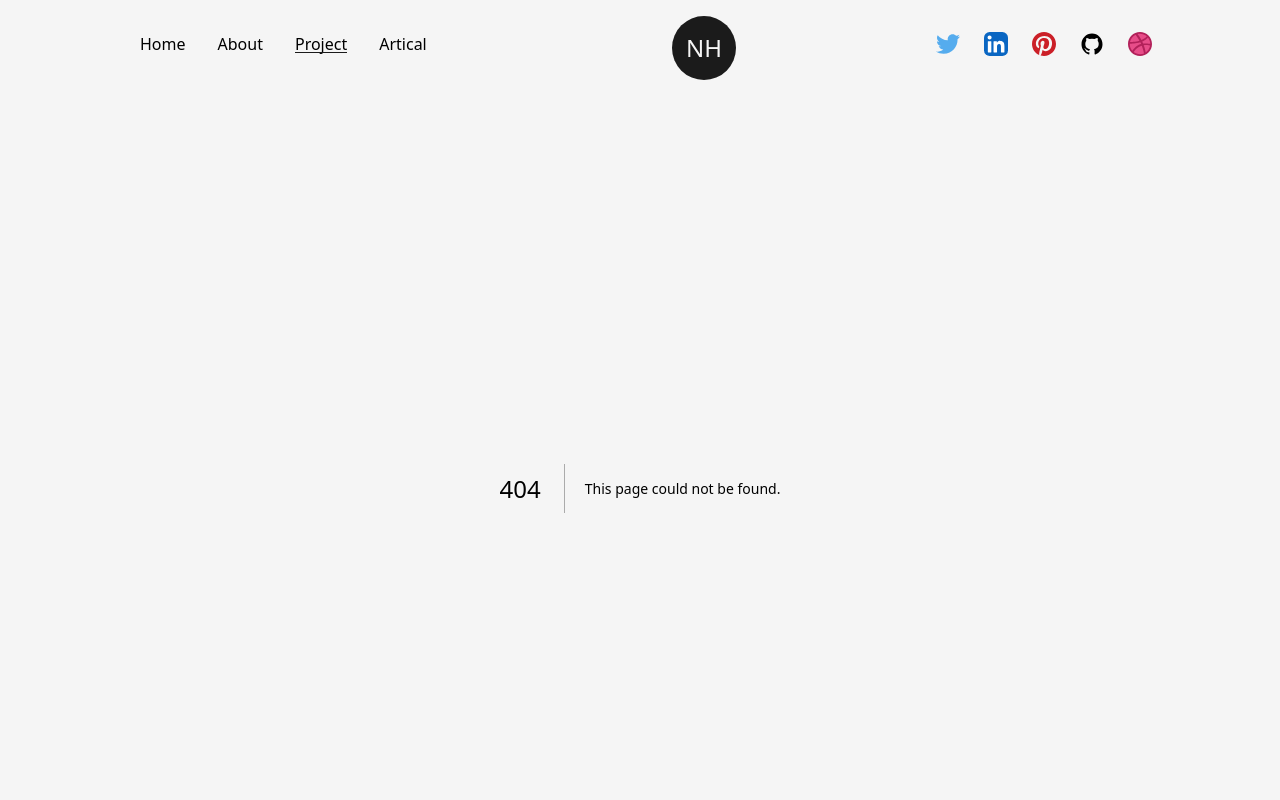
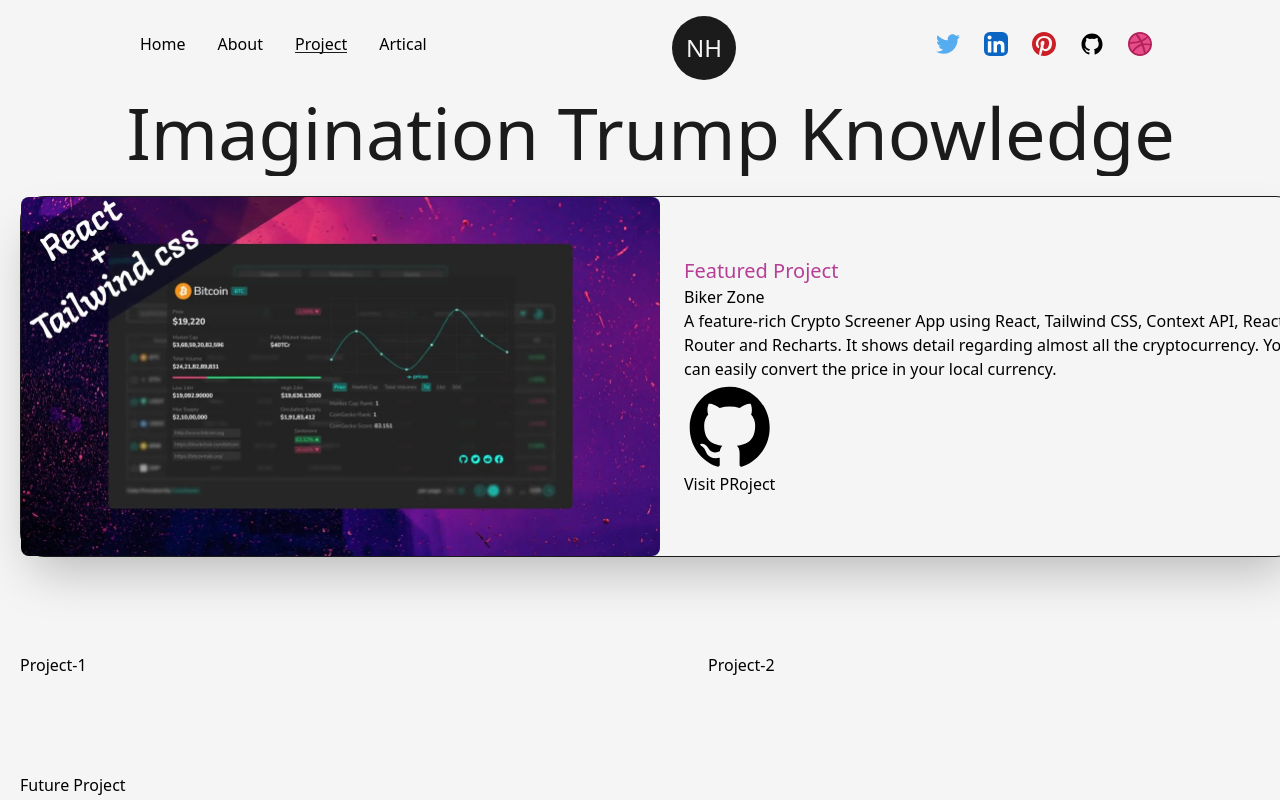
Before and after one commit to nahidulhasan4/My-Profolio, a Next.js app: page /project in a window 1280 px wide. Before the commit this address had no page. Shown: the top 800 px of the page. Built offline with nearby package versions, Linux system fonts and the light colour scheme.

Commit message:
here project page

```diff
--- a/src/pages/about.js
+++ b/src/pages/about.js
@@ -44,7 +44,7 @@
         />
       </Head>
       <main className="flex w-full flex-col items-center justify-center">
-        <Layout className="pt-16">
+        <Layout className="pt-16 px-5">
           <AnimatedText text="Passion Fules Purpose!" className=" mb-16" />
           <div className=" grid w-full grid-cols-8  mb-8 gap-16">
             <div className="col-span-3 flex flex-col items-start justify-start">
--- /dev/null
+++ b/src/pages/project.js
@@ -0,0 +1,86 @@
+import React from 'react'
+import Head from "next/head";
+import Link from 'next/link'
+import Image  from 'next/image';
+import Layout from "@/component/Layout";
+import AnimatedText from "@/component/AnimatedText";
+import { GithubIcon } from '@/component/Icons';
+import Project1 from "../../public/images/projects/crypto-screener-cover-image.jpg"
+
+
+
+const FeaturedProject = ({type, title, summmary, img, link, github})=>{
+  return(
+    <article className='w-full flex items-center justify-between mt-5 rounded-3xl border border-solid bg-light border-dark shadow-2xl'>
+      <Link href={link} target='_blank'
+      className='w-1/2 cursor-pointer overflow-hidden rounded-lg'
+      >
+      <Image src={img} alt={title} className='w-full h-auto'/>
+      </Link>
+      <div className='w-1/2 flex flex-col items-start justify-between pl-6'>
+        <span className='text-primary font-medium text-xl'>{type}</span>
+        <Link href={link} target='_blank'>
+      <h2>{title}</h2>
+      </Link>
+      <p>{summmary}</p>
+      <div>
+      <Link href={github} target='_blank'><GithubIcon /></Link>
+      <Link href={link} target='_blank'>Visit PRoject</Link>
+      </div>
+      </div>
+    </article>
+  )
+}
+
+
+
+
+const project = () => {
+  return (
+    <>
+    <Head>
+        <title>Nahid | Projects Page</title>
+        <meta name="description" content="Generated by create next app" />
+    </Head>
+    <main className="w-full mb-16 flex flex-col mx-5 items-center justify-center">
+        <Layout className='pt-16'>
+            <AnimatedText  text="Imagination trump Knowledge" />
+          <div className='grid  grid-cols-12 gap-24'>
+            <div className='col-span-12'>
+              <FeaturedProject
+          title="Biker Zone "
+          img={Project1}
+            summmary="  A feature-rich Crypto Screener App using React, Tailwind CSS, Context API, React Router and Recharts.
+              It shows detail regarding almost all the cryptocurrency. You can easily convert the price in your
+              local currency."
+              link="/"
+              github="/"
+              type="Featured Project"
+
+              />
+            </div>
+            <div className='col-span-6'>
+            Project-1
+            </div>
+            <div className='col-span-6'>
+            Project-2
+            </div>
+            <div className='col-span-12'>
+              Future Project
+            </div>
+            <div className='col-span-6'>
+            Project-1
+            </div>
+            <div className='col-span-6'>
+            Project-2
+            </div>
+          </div>
+
+        </Layout>
+    </main>
+
+    </>
+  )
+}
+
+export default project
```
